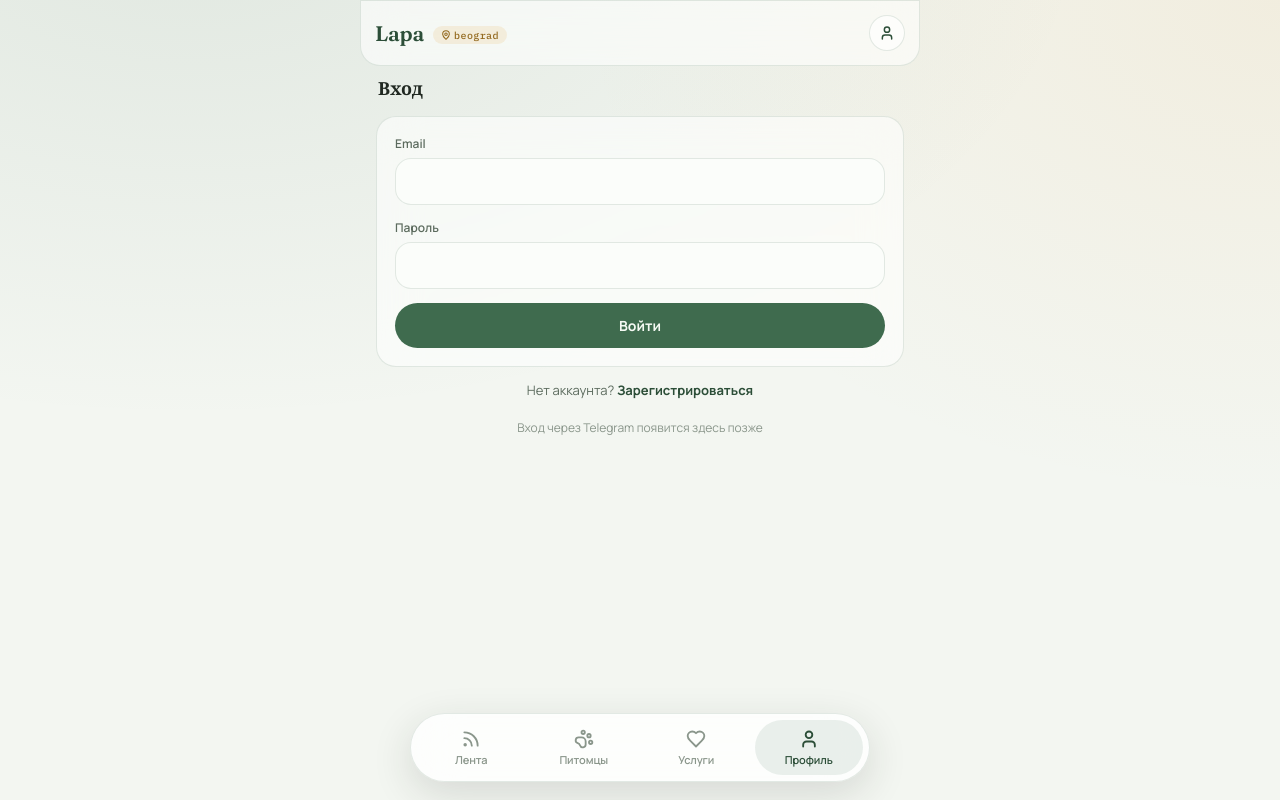
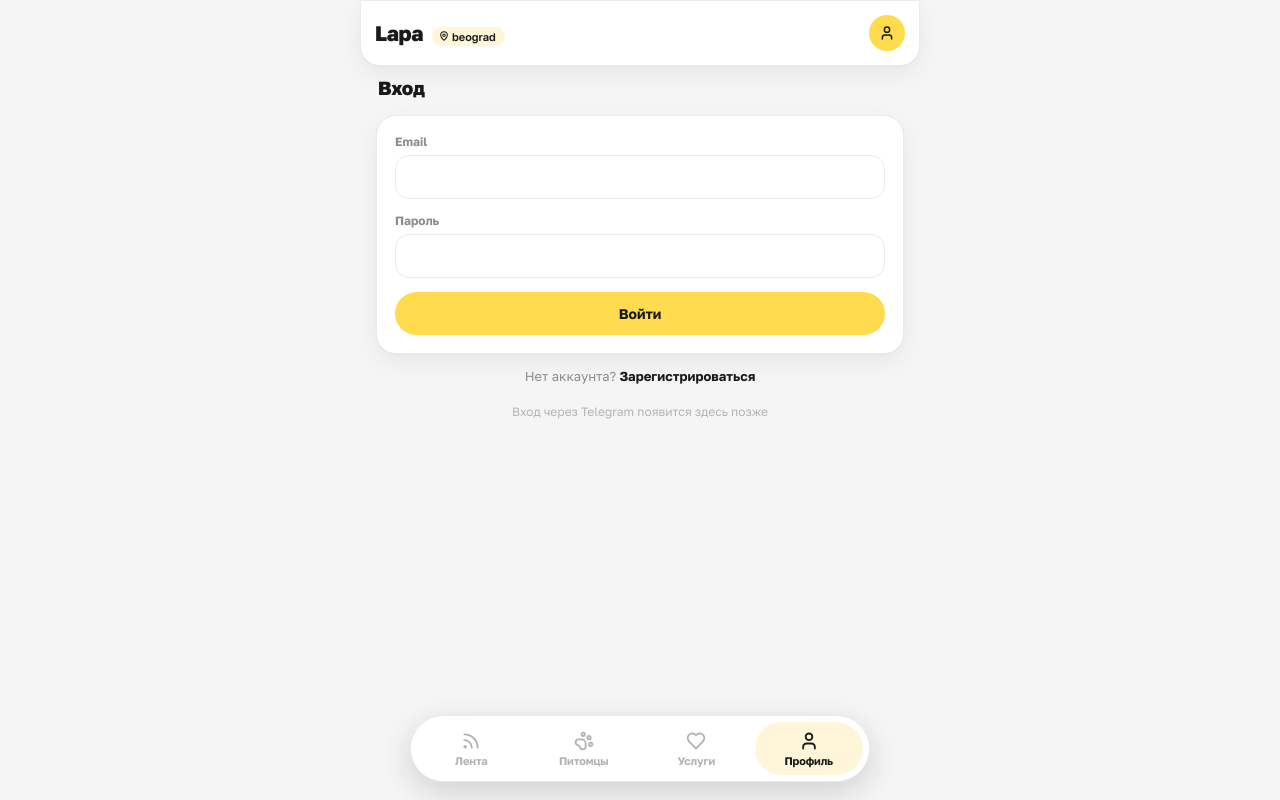
Before and after one commit to Masonq/Lapka, a React (Vite) app in the folder frontend/: page /profile in a window 1280 px wide. Built offline with nearby package versions, Linux system fonts and the light colour scheme.

Commit message:
Дизайн в стиле Яндекса: шрифт Golos Text, жёлтый акцент, чёрный текст на кнопках, плоские карточки с тенью вместо стекла

```diff
--- a/frontend/index.html
+++ b/frontend/index.html
@@ -7,7 +7,7 @@
     <link rel="preconnect" href="https://fonts.googleapis.com" />
     <link rel="preconnect" href="https://fonts.gstatic.com" crossorigin />
     <link
-      href="https://fonts.googleapis.com/css2?family=Fraunces:opsz,wght@9..144,400;9..144,500;9..144,600;9..144,700&family=Manrope:wght@400;500;600;700;800&family=IBM+Plex+Mono:wght@400;500&display=swap"
+      href="https://fonts.googleapis.com/css2?family=Golos+Text:wght@400;500;600;700;800;900&display=swap"
       rel="stylesheet"
     />
   </head>
--- a/frontend/src/App.jsx
+++ b/frontend/src/App.jsx
@@ -11,7 +11,7 @@ import Profile from "./pages/Profile";
 export default function App() {
   return (
     <div className="app-shell">
-      <div className="top-header glass">
+      <div className="top-header card">
         <div className="brand-block">
           <span className="brand">Lapa</span>
           <span className="brand-geo">
--- a/frontend/src/components/PostCard.jsx
+++ b/frontend/src/components/PostCard.jsx
@@ -23,7 +23,7 @@ export default function PostCard({ post }) {
   const showTrag = (post.type === "lost" || post.type === "found") && post.last_seen_location;
 
   return (
-    <Link to={`/posts/${post.id}`} className="post-card glass">
+    <Link to={`/posts/${post.id}`} className="post-card card">
       <span className={`post-type-rail ${post.type}`} />
       <span className={`post-badge ${post.type}`}>
         {post.is_resolved && <CheckCircle2 size={12} />}
--- a/frontend/src/components/TabBar.jsx
+++ b/frontend/src/components/TabBar.jsx
@@ -10,7 +10,7 @@ const tabs = [
 
 export default function TabBar() {
   return (
-    <nav className="tab-bar glass-strong">
+    <nav className="tab-bar card-strong">
       {tabs.map(({ to, label, icon: Icon, end }) => (
         <NavLink
           key={to}
--- a/frontend/src/pages/NewPost.jsx
+++ b/frontend/src/pages/NewPost.jsx
@@ -94,7 +94,7 @@ export default function NewPost() {
           </div>
         )}
 
-        {error && <p style={{ color: "var(--alert)", fontSize: 13 }}>{error}</p>}
+        {error && <p style={{ color: "var(--red)", fontSize: 13 }}>{error}</p>}
 
         <button className="btn btn-primary btn-block" disabled={submitting}>
           {submitting ? "Публикуем…" : "Опубликовать"}
--- a/frontend/src/pages/Pets.jsx
+++ b/frontend/src/pages/Pets.jsx
@@ -58,7 +58,7 @@ export default function Pets() {
       </div>
 
       {showForm && (
-        <form onSubmit={submit} className="glass" style={{ borderRadius: 20, padding: 16, marginBottom: 16 }}>
+        <form onSubmit={submit} className="card" style={{ borderRadius: 20, padding: 16, marginBottom: 16 }}>
           <div className="field">
             <label>Кличка</label>
             <input value={form.name} onChange={(e) => setForm({ ...form, name: e.target.value })} required />
@@ -77,7 +77,7 @@ export default function Pets() {
             <label>Возраст (лет)</label>
             <input type="number" min="0" value={form.age_years} onChange={(e) => setForm({ ...form, age_years: e.target.value })} />
           </div>
-          {error && <p style={{ color: "var(--alert)", fontSize: 13 }}>{error}</p>}
+          {error && <p style={{ color: "var(--red)", fontSize: 13 }}>{error}</p>}
           <button className="btn btn-primary btn-block">Сохранить</button>
         </form>
       )}
@@ -91,7 +91,7 @@ export default function Pets() {
       )}
 
       {pets.map((pet) => (
-        <div key={pet.id} className="glass" style={{
+        <div key={pet.id} className="card" style={{
           borderRadius: 20, padding: "14px 16px", marginBottom: 10,
           display: "flex", alignItems: "center", justifyContent: "space-between",
         }}>
--- a/frontend/src/pages/Profile.jsx
+++ b/frontend/src/pages/Profile.jsx
@@ -17,7 +17,7 @@ export default function Profile() {
         <div className="page-header">
           <span className="page-title">Профиль</span>
         </div>
-        <div className="glass" style={{ borderRadius: 20, padding: 18, display: "flex", alignItems: "center", justifyContent: "space-between" }}>
+        <div className="card" style={{ borderRadius: 20, padding: 18, display: "flex", alignItems: "center", justifyContent: "space-between" }}>
           <div style={{ fontSize: 14, color: "var(--text-muted)" }}>Ты вошёл в LapaBG</div>
           <button className="btn btn-ghost" onClick={logout}>
             <LogOut size={16} /> Выйти
@@ -47,7 +47,7 @@ export default function Profile() {
         <span className="page-title">{mode === "login" ? "Вход" : "Регистрация"}</span>
       </div>
 
-      <form onSubmit={submit} className="glass" style={{ borderRadius: 20, padding: 18 }}>
+      <form onSubmit={submit} className="card" style={{ borderRadius: 20, padding: 18 }}>
         {mode === "register" && (
           <div className="field">
             <label>Имя</label>
@@ -62,7 +62,7 @@ export default function Profile() {
           <label>Пароль</label>
           <input type="password" value={password} onChange={(e) => setPassword(e.target.value)} required minLength={6} />
         </div>
-        {error && <p style={{ color: "var(--alert)", fontSize: 13 }}>{error}</p>}
+        {error && <p style={{ color: "var(--red)", fontSize: 13 }}>{error}</p>}
         <button className="btn btn-primary btn-block" disabled={busy}>
           {busy ? "Секунду…" : mode === "login" ? "Войти" : "Создать аккаунт"}
         </button>
@@ -72,7 +72,7 @@ export default function Profile() {
         {mode === "login" ? "Нет аккаунта? " : "Уже есть аккаунт? "}
         <a
           href="#"
-          style={{ color: "var(--primary-dark)", fontWeight: 700 }}
+          style={{ color: "var(--black)", fontWeight: 700 }}
           onClick={(e) => { e.preventDefault(); setMode(mode === "login" ? "register" : "login"); }}
         >
           {mode === "login" ? "Зарегистрироваться" : "Войти"}
--- a/frontend/src/styles/global.css
+++ b/frontend/src/styles/global.css
@@ -1,37 +1,37 @@
 :root {
-  /* --- Цвет --- */
-  --bg: #F3F6F1;
-  --bg-elevated: #FBFDFA;
-  --surface-glass: rgba(255, 255, 255, 0.6);
-  --surface-glass-strong: rgba(255, 255, 255, 0.82);
-  --border-glass: rgba(63, 107, 78, 0.14);
+  /* --- Цвет: фирменная палитра в духе Яндекса --- */
+  --bg: #F5F5F6;
+  --surface: #FFFFFF;
+  --border: #EBEBEC;
 
-  --primary: #3F6B4E;
-  --primary-dark: #2C4E38;
-  --primary-tint: rgba(63, 107, 78, 0.1);
+  --yellow: #FFDB4D;
+  --yellow-strong: #FFCC00;
+  --yellow-tint: #FFF6DA;
 
-  --warm: #E2A03F;
-  --warm-tint: rgba(226, 160, 63, 0.14);
+  --black: #1A1A1A;
+  --text: #1A1A1A;
+  --text-muted: #8C8C8C;
+  --text-faint: #B3B3B5;
 
-  --alert: #C1503E;
-  --alert-tint: rgba(193, 80, 62, 0.12);
+  --green: #2FA84F;
+  --green-tint: #E4F5E8;
 
-  --text: #202821;
-  --text-muted: #5C6B5E;
-  --text-faint: #8A968B;
+  --red: #EF3B3B;
+  --red-tint: #FDE7E7;
 
-  /* --- Типографика --- */
-  --font-display: "Fraunces", Georgia, serif;
-  --font-body: "Manrope", -apple-system, BlinkMacSystemFont, sans-serif;
-  --font-mono: "IBM Plex Mono", ui-monospace, monospace;
+  --blue: #3D7CFF;
+  --blue-tint: #E7EEFF;
 
-  --radius-lg: 24px;
-  --radius-md: 16px;
-  --radius-sm: 10px;
+  --gray-tint: #EFEFF0;
+
+  --font-body: "Golos Text", -apple-system, BlinkMacSystemFont, sans-serif;
+
+  --radius-lg: 20px;
+  --radius-md: 14px;
   --radius-pill: 999px;
 
-  --shadow-glass: 0 8px 32px rgba(32, 40, 33, 0.08), 0 1px 2px rgba(32, 40, 33, 0.04);
-  --shadow-float: 0 12px 40px rgba(32, 40, 33, 0.14);
+  --shadow-card: 0 1px 2px rgba(26, 26, 26, 0.04), 0 8px 24px rgba(26, 26, 26, 0.06);
+  --shadow-float: 0 10px 30px rgba(26, 26, 26, 0.16);
 }
 
 * {
@@ -44,10 +44,7 @@ html, body, #root {
 
 body {
   margin: 0;
-  background:
-    radial-gradient(ellipse 900px 500px at 15% -10%, rgba(63, 107, 78, 0.10), transparent),
-    radial-gradient(ellipse 700px 500px at 100% 0%, rgba(226, 160, 63, 0.10), transparent),
-    var(--bg);
+  background: var(--bg);
   color: var(--text);
   font-family: var(--font-body);
   -webkit-font-smoothing: antialiased;
@@ -64,23 +61,21 @@ a {
 }
 
 ::selection {
-  background: var(--primary-tint);
+  background: var(--yellow-tint);
 }
 
-/* --- Утилиты --- */
+/* --- Плоские карточки с тенью вместо стекла --- */
 
-.glass {
-  background: var(--surface-glass);
-  backdrop-filter: blur(20px) saturate(140%);
-  -webkit-backdrop-filter: blur(20px) saturate(140%);
-  border: 1px solid var(--border-glass);
+.card {
+  background: var(--surface);
+  border: 1px solid var(--border);
+  box-shadow: var(--shadow-card);
 }
 
-.glass-strong {
-  background: var(--surface-glass-strong);
-  backdrop-filter: blur(24px) saturate(150%);
-  -webkit-backdrop-filter: blur(24px) saturate(150%);
-  border: 1px solid var(--border-glass);
+.card-strong {
+  background: var(--surface);
+  border: 1px solid var(--border);
+  box-shadow: var(--shadow-float);
 }
 
 .app-shell {
@@ -111,41 +106,71 @@ a {
 }
 
 .brand {
-  font-family: var(--font-display);
-  font-weight: 600;
+  font-weight: 800;
   font-size: 21px;
-  letter-spacing: -0.01em;
-  color: var(--primary-dark);
+  letter-spacing: -0.02em;
+  color: var(--black);
 }
 
 .brand-geo {
   display: inline-flex;
   align-items: center;
   gap: 3px;
-  font-family: var(--font-mono);
-  font-size: 10px;
-  font-weight: 500;
-  letter-spacing: 0.04em;
-  color: #93691E;
-  background: var(--warm-tint);
-  padding: 3px 8px 2px;
+  font-size: 11px;
+  font-weight: 600;
+  color: var(--black);
+  background: var(--yellow-tint);
+  padding: 3px 9px 3px 7px;
   border-radius: var(--radius-pill);
-  transform: translateY(-1px);
 }
 
 .header-avatar {
   width: 36px;
   height: 36px;
   border-radius: 50%;
-  background: var(--surface-glass);
-  border: 1px solid var(--border-glass);
+  background: var(--yellow);
   display: flex;
   align-items: center;
   justify-content: center;
-  color: var(--primary-dark);
-  font-family: var(--font-display);
-  font-weight: 600;
-  font-size: 14px;
+  color: var(--black);
+}
+
+/* --- Заголовок подстраницы --- */
+
+.page-header {
+  display: flex;
+  align-items: center;
+  justify-content: space-between;
+  padding: 6px 2px 16px;
+}
+
+.page-title {
+  font-weight: 800;
+  font-size: 19px;
+  letter-spacing: -0.01em;
+}
+
+.subhead {
+  font-weight: 700;
+  font-size: 16px;
+  letter-spacing: -0.01em;
+}
+
+.icon-btn {
+  display: inline-flex;
+  align-items: center;
+  justify-content: center;
+  width: 38px;
+  height: 38px;
+  border-radius: 50%;
+  border: 1px solid var(--border);
+  background: var(--surface);
+  color: var(--black);
+  cursor: pointer;
+}
+
+.icon-btn:active {
+  transform: scale(0.95);
 }
 
 /* --- Капсульная нижняя навигация --- */
@@ -174,18 +199,41 @@ a {
   padding: 9px 4px 8px;
   border-radius: var(--radius-pill);
   color: var(--text-faint);
-  transition: color 0.2s ease, background 0.2s ease;
+  transition: color 0.15s ease, background 0.15s ease;
 }
 
 .tab-item.active {
-  color: var(--primary-dark);
-  background: var(--primary-tint);
+  color: var(--black);
+  background: var(--yellow-tint);
 }
 
 .tab-item span {
   font-size: 11px;
-  font-weight: 600;
+  font-weight: 700;
   letter-spacing: -0.01em;
+}
+
+/* --- Плавающая кнопка нового поста --- */
+
+.fab {
+  position: fixed;
+  right: max(16px, calc(50% - 264px));
+  bottom: 96px;
+  z-index: 25;
+  width: 52px;
+  height: 52px;
+  border-radius: 50%;
+  background: var(--yellow);
+  color: var(--black);
+  display: flex;
+  align-items: center;
+  justify-content: center;
+  box-shadow: var(--shadow-float);
+  border: none;
+}
+
+.fab:active {
+  transform: scale(0.95);
 }
 
 /* --- Карточка поста --- */
@@ -193,49 +241,30 @@ a {
 .post-card {
   position: relative;
   border-radius: var(--radius-lg);
-  padding: 16px 16px 14px 18px;
+  padding: 16px;
   margin-bottom: 12px;
-  box-shadow: var(--shadow-glass);
-  overflow: hidden;
+  display: block;
 }
-
-.post-type-rail {
-  position: absolute;
-  left: 0;
-  top: 14px;
-  bottom: 14px;
-  width: 3px;
-  border-radius: var(--radius-pill);
-}
-
-.post-type-rail.lost { background: var(--alert); }
-.post-type-rail.found { background: var(--primary); }
-.post-type-rail.adopt { background: var(--warm); }
-.post-type-rail.question { background: #6E85B8; }
-.post-type-rail.general { background: var(--text-faint); }
 
 .post-badge {
   display: inline-flex;
   align-items: center;
   gap: 5px;
-  font-family: var(--font-mono);
-  font-size: 11px;
-  font-weight: 500;
-  letter-spacing: 0.02em;
-  padding: 3px 9px 3px 7px;
+  font-size: 12px;
+  font-weight: 700;
+  padding: 4px 10px;
   border-radius: var(--radius-pill);
 }
 
-.post-badge.lost { background: var(--alert-tint); color: var(--alert); }
-.post-badge.found { background: var(--primary-tint); color: var(--primary-dark); }
-.post-badge.adopt { background: var(--warm-tint); color: #93691E; }
-.post-badge.question { background: rgba(110, 133, 184, 0.14); color: #48588A; }
-.post-badge.general { background: rgba(138, 150, 139, 0.14); color: var(--text-muted); }
+.post-badge.lost { background: var(--red-tint); color: var(--red); }
+.post-badge.found { background: var(--green-tint); color: var(--green); }
+.post-badge.adopt { background: var(--yellow-tint); color: #8A6A00; }
+.post-badge.question { background: var(--blue-tint); color: var(--blue); }
+.post-badge.general { background: var(--gray-tint); color: var(--text-muted); }
 
 .post-title {
-  font-family: var(--font-display);
-  font-size: 18px;
-  font-weight: 600;
+  font-weight: 800;
+  font-size: 17px;
   margin: 10px 0 4px;
   letter-spacing: -0.01em;
 }
@@ -253,6 +282,7 @@ a {
   gap: 14px;
   font-size: 12px;
   color: var(--text-faint);
+  font-weight: 600;
 }
 
 .post-meta-item {
@@ -274,7 +304,7 @@ a {
   width: 4px;
   height: 4px;
   border-radius: 50%;
-  background: var(--alert);
+  background: var(--red);
   opacity: 0.35;
 }
 
@@ -282,69 +312,6 @@ a {
   width: 6px;
   height: 6px;
   opacity: 1;
-}
-
-/* --- Заголовок подстраницы (не sticky, легче основной шапки) --- */
-
-.page-header {
-  display: flex;
-  align-items: center;
-  justify-content: space-between;
-  padding: 6px 2px 16px;
-}
-
-.page-title {
-  font-family: var(--font-display);
-  font-size: 18px;
-  font-weight: 600;
-  letter-spacing: -0.01em;
-}
-
-.subhead {
-  font-family: var(--font-display);
-  font-weight: 600;
-  font-size: 16px;
-  letter-spacing: -0.01em;
-}
-
-.icon-btn {
-  display: inline-flex;
-  align-items: center;
-  justify-content: center;
-  width: 38px;
-  height: 38px;
-  border-radius: 50%;
-  border: 1px solid var(--border-glass);
-  background: var(--bg-elevated);
-  color: var(--primary-dark);
-  cursor: pointer;
-}
-
-.icon-btn:active {
-  transform: scale(0.95);
-}
-
-/* --- Плавающая кнопка нового поста --- */
-
-.fab {
-  position: fixed;
-  right: max(16px, calc(50% - 264px));
-  bottom: 96px;
-  z-index: 25;
-  width: 52px;
-  height: 52px;
-  border-radius: 50%;
-  background: var(--primary);
-  color: #F6FAF4;
-  display: flex;
-  align-items: center;
-  justify-content: center;
-  box-shadow: var(--shadow-float);
-  border: none;
-}
-
-.fab:active {
-  transform: scale(0.95);
 }
 
 /* --- Кнопки --- */
@@ -368,13 +335,13 @@ a {
 }
 
 .btn-primary {
-  background: var(--primary);
-  color: #F6FAF4;
+  background: var(--yellow);
+  color: var(--black);
 }
 
 .btn-ghost {
-  background: var(--primary-tint);
-  color: var(--primary-dark);
+  background: var(--gray-tint);
+  color: var(--black);
 }
 
 .btn-block {
@@ -392,15 +359,15 @@ a {
 
 .field label {
   font-size: 12px;
-  font-weight: 600;
+  font-weight: 700;
   color: var(--text-muted);
 }
 
 .field input,
 .field textarea,
 .field select {
-  border: 1px solid var(--border-glass);
-  background: var(--bg-elevated);
+  border: 1px solid var(--border);
+  background: var(--surface);
   border-radius: var(--radius-md);
   padding: 12px 14px;
   font-size: 15px;
@@ -412,7 +379,8 @@ a {
 .field input:focus,
 .field textarea:focus,
 .field select:focus {
-  border-color: var(--primary);
+  border-color: var(--yellow-strong);
+  box-shadow: 0 0 0 3px var(--yellow-tint);
 }
 
 /* --- Фильтр-чипы --- */
@@ -434,16 +402,16 @@ a {
   padding: 8px 15px;
   border-radius: var(--radius-pill);
   font-size: 13px;
-  font-weight: 600;
+  font-weight: 700;
   color: var(--text-muted);
-  border: 1px solid var(--border-glass);
-  background: var(--bg-elevated);
+  border: 1px solid var(--border);
+  background: var(--surface);
 }
 
 .chip.active {
-  background: var(--primary);
-  color: #F6FAF4;
-  border-color: var(--primary);
+  background: var(--black);
+  color: #FFFFFF;
+  border-color: var(--black);
 }
 
 /* --- Пустые состояния --- */
@@ -455,9 +423,9 @@ a {
 }
 
 .empty-state-title {
-  font-family: var(--font-display);
+  font-weight: 800;
   font-size: 17px;
-  color: var(--text-muted);
+  color: var(--text);
   margin-bottom: 6px;
 }
 
```
Also changed, not shown: frontend/src/pages/PostDetail.jsx (+4 -4 lines), frontend/src/pages/Services.jsx (+5 -5 lines).
